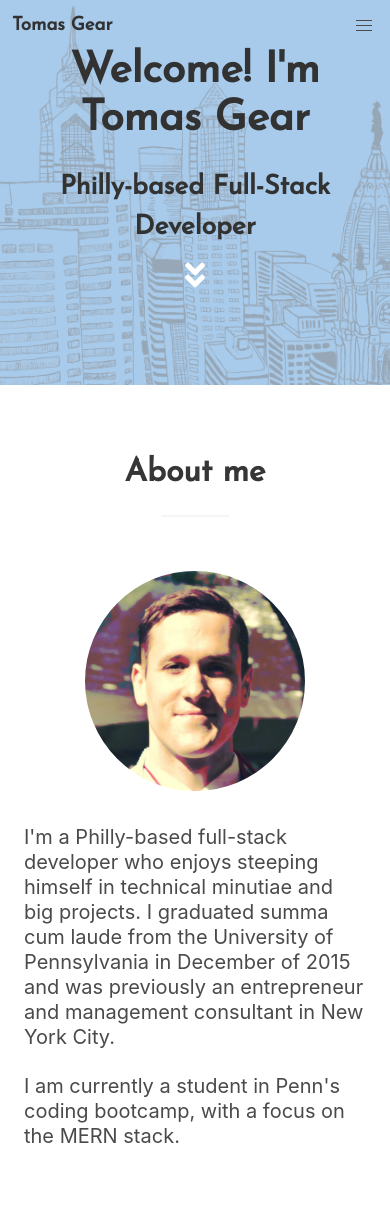
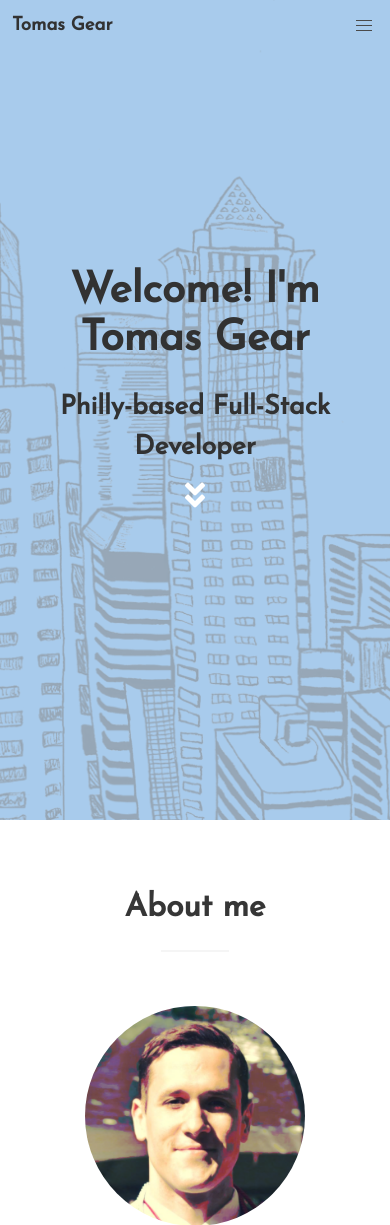
Before and after one commit to nexio-t/portfolio_v2, a PHP site: page / in a window 390 px wide. Shown: the top 1225 px of the page. Run offline with PHP 8.4, Linux system fonts and the light colour scheme; some libraries are stand-ins or nearby versions.

Commit message:
expanded hero to take up full screen size on mobile, pushed welcome message down

```diff
--- a/assets/css/style.css
+++ b/assets/css/style.css
@@ -20,7 +20,6 @@
   justify-content: center;
   /* margin: 5px;  */
 }
-
 
 .custom-gradient {
   margin-top: -80px;
@@ -145,6 +144,22 @@ h1 {
 footer.footer.footer-style {
   background-color:#9cc6e8 !important;
 }
+
+@media only screen and (max-width: 600px) {
+
+  .hero-body {
+    height: 900px !important;
+  }
+
+  .intro-welcome {
+    margin-top:300px !important;
+  }
+
+  /* .navbar-brand {
+
+  } */
+}
+
 /*
 html {
   background-color: rgba(238, 238, 238, 0.5) !important;
```
